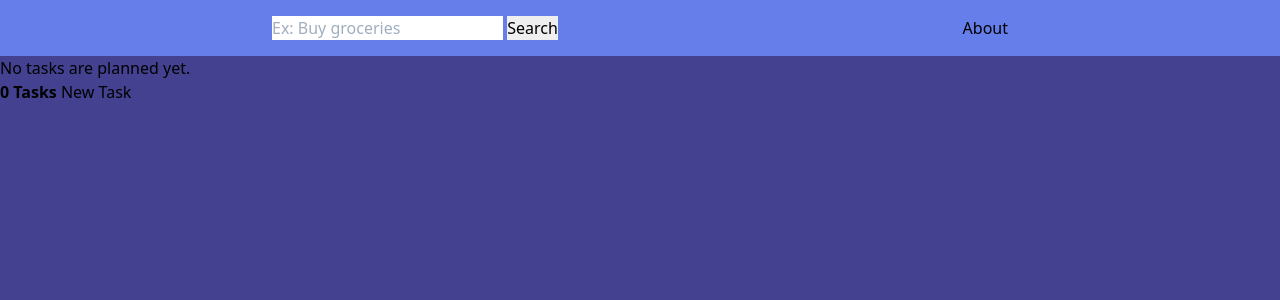
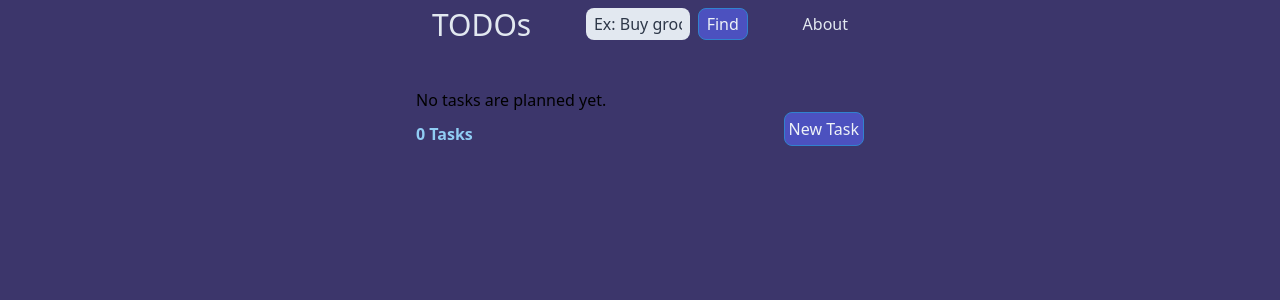
Before and after one commit to thicham43/todoapp, a Django app: page /todo/all/ in a window 1280 px wide. Shown: the top 300 px of the page. Run offline with Django 3.2, Linux system fonts and the light colour scheme; data that the repository does not hold is empty; style sheets or scripts are compiled from the project's sources.

Commit message:
added style to main page

```diff
--- a/todo_app/templates/todo_app/base.html
+++ b/todo_app/templates/todo_app/base.html
@@ -9,24 +9,27 @@
             {% block title %}Manage Your TODOs Here{% endblock %}
         </title>
     </head>
-    <body class="bg-indigo-800">
+    <body class="bg-indigo-900">
 
-        <div id="header" class="bg-indigo-500 flex flex-grow px-64 py-2">
+        <div id="header" class="flex flex-grow mx-40 px-64">
+            <div  class="self-center text-gray-300 text-3xl px-4">
+                <a href="{% url 'todo_app:index' %}">TODOs</a>
+            </div>
             <div class="w-full px-4 py-2">
-                <form method="post">
+                <form method="post" class="flex justify-center">
                     {% csrf_token %}
-                    <div class="">
-                        <input type="text" placeholder="Ex: Buy groceries">
-                        <input type="submit" value="Search">
-                    </div>
+                    <input type="text" placeholder="Ex: Buy groceries"
+                           class="px-2 py-1 rounded-lg bg-gray-300 text-gray-800 placeholder-gray-800 w-1/2 text-center">
+                    <input type="submit" value="Find"
+                           class="px-2 ml-2 rounded-lg cursor-pointer bg-indigo-700 text-gray-200 border border-blue-600 hover:border-blue-500">
                 </form>
             </div>
-            <div class="px-4 py-2">
-                <a class="" href="{% url 'todo_app:index' %}">About</a>
+            <div  class="self-center text-gray-300 px-4 py-2">
+                <a href="{% url 'todo_app:index' %}">About</a>
             </div>
         </div>
 
-        <div id="container">
+        <div id="container" class="mx-40 my-10 px-64">
             {% block container %}
             {% endblock %}
         </div>
--- a/todo_app/templates/todo_app/list_task.html
+++ b/todo_app/templates/todo_app/list_task.html
@@ -4,40 +4,42 @@
 
     {% if not all_tasks %} <p>No tasks are planned yet.</p> {% endif %}
 
-    <form action="{% url "todo_app:add_task" %}" method="post">
-        {% csrf_token %}
-        <strong>{{ count_tasks }} Tasks </strong>
-        <button type="submit">New Task</button>
-    </form>
-    <br>
+    <div class="flex justify-between">
+        <strong class="self-end text-blue-300">{{ count_tasks }} Tasks </strong>
+        <a href="{% url "todo_app:add_task" %}" class="p-1 rounded-lg bg-indigo-700 text-gray-200 border border-blue-600 hover:border-blue-500">New Task</a>
+    </div>
+    <div class="mt-3">
         {% if all_tasks %}
-        <table>
-            <thead>
-                <td>Title</td>
-                <td>Comment</td>
-                <td>Scheduled For</td>
-                <td>Overdue ?</td>
-                <td>Actions</td>
+            <table class="table-auto w-full">
+                <thead class="text-blue-300 font-semibold uppercase">
+                    <td class=" px-4 py-2">Title</td>
+                    <td class=" px-4 py-2">Comment</td>
+                    <td class=" px-4 py-2">Scheduled For</td>
+                    <td class=" px-4 py-2">Overdue ?</td>
+                    <td class="px-4 py-2"></td>
                 </thead>
+                <tbody class="bg-indigo-700 text-gray-300">
                     {% for task in all_tasks %}
                         <tr>
-                    <td>{{ task.title }}</td>
-                    <td>{{ task.comment }}</td>
-                    <td>{{ task.schedule_date }}</td>
-                    <td>
+                            <td class="px-4 py-2">{{ task.title }}</td>
+                            <td class="px-4 py-2">{{ task.comment }}</td>
+                            <td class="px-4 py-2">{{ task.schedule_date }}</td>
+                            <td class="px-4 py-2">
                                 {% if task.is_overdue %}
                                     {{ task.days_overdue }} Day{{ task.days_overdue|pluralize }} ago
                                 {% else %}
                                     Not yet
                                 {% endif %}
                             </td>
-                    <td>
-                        <a href="{% url "todo_app:update_task" task.id %}">Edit</a>
-                        <a href="{% url "todo_app:delete_task" task.id %}">Remove</a>
+                            <td class="p-2 flex justify-center font-thin text-sm text-gray-500 hover:text-gray-300">
+                                <a href="{% url "todo_app:update_task" task.id %}" class="hover:bg-indigo-800 rounded px-2">EDIT</a>
+                                <a href="{% url "todo_app:delete_task" task.id %}" class="hover:bg-indigo-800 rounded px-2">DELETE</a>
                             </td>
                         </tr>
                     {% endfor %}
+                </tbody>
             </table>
         {% endif %}
+    </div>
 
 {% endblock %}
```
Lines whose indentation alone changed are shown as unchanged.
